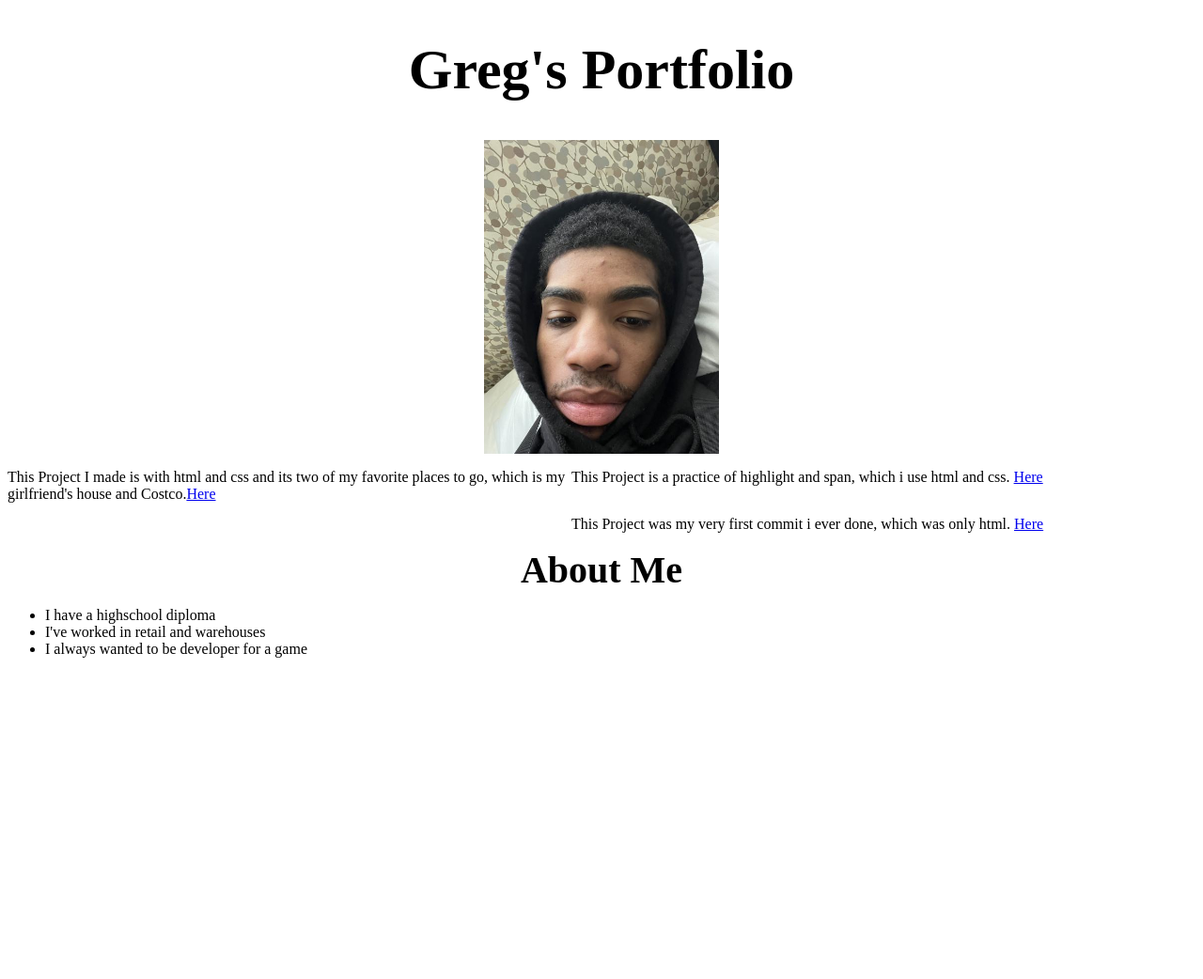
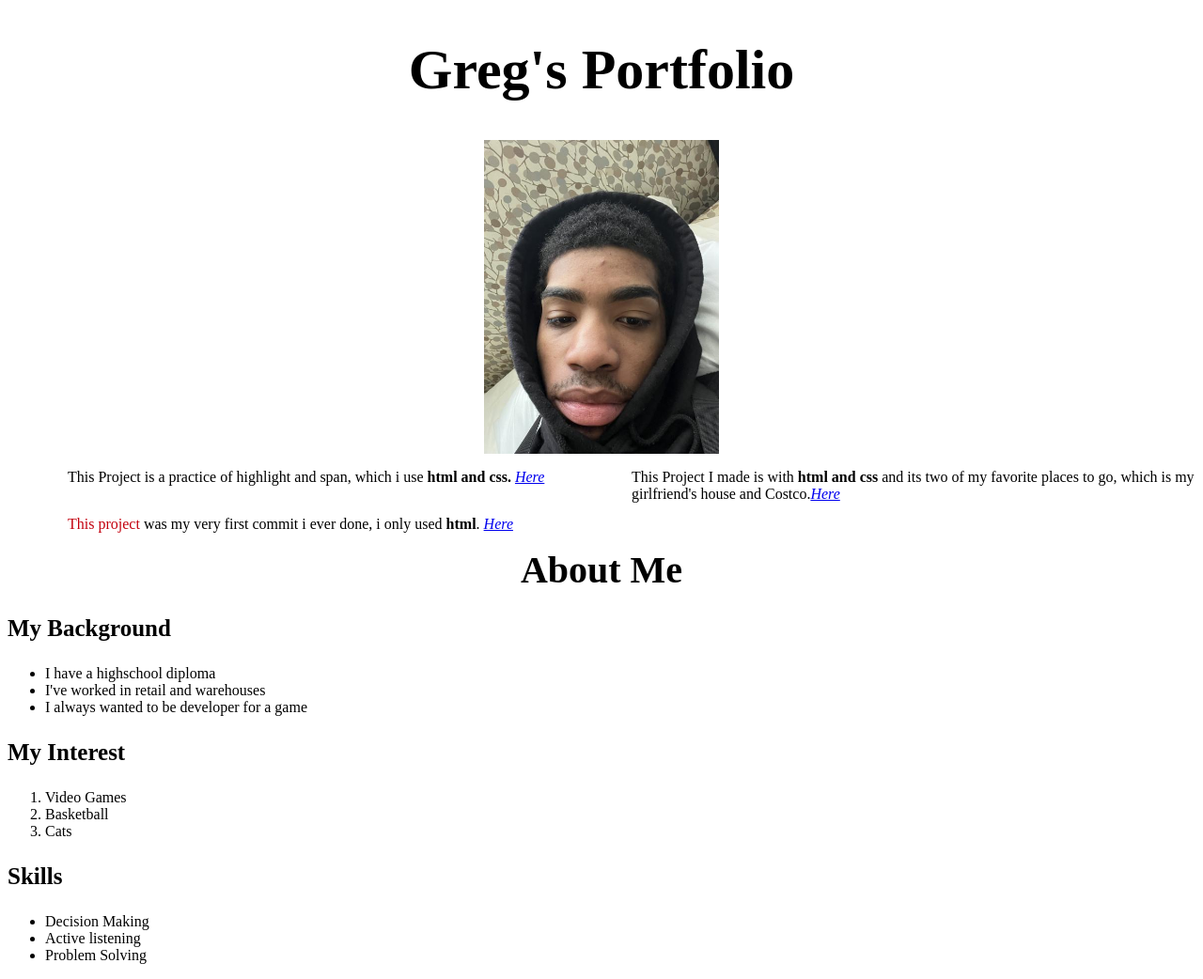
Before and after one commit to GregStillwell/My-Portoflio, a plain HTML site: page index.html in a window 1280 px wide. Shown: the whole page at 94% size. Before the commit the page ends 800 px from the top, so only its background shows below. Drawn offline with Linux system fonts and the light colour scheme.

Commit message:
big code

```diff
--- a/index.html
+++ b/index.html
@@ -12,30 +12,51 @@
   <H1>Greg's Portfolio</H1>
   <img src="IMG_2197.jpg" class="centered-image">
   <div class="columns">
-    <p>This Project I made is with html and css and its two of my favorite places to go, which is my girlfriend's house and Costco.<a
-        href="https://github.com/GregStillwell/Favorite-places/blob/main/favorite-places.html">Here</a>
+    <p>This Project I made is with <strong>html and css</strong> and its two of my favorite places to go, which is my girlfriend's house and Costco.<a
+        href="https://github.com/GregStillwell/Favorite-places/blob/main/favorite-places.html"><em>Here</em></a>
     </p>
   </div>
 
 
   <div class="columns">
-    <p>This Project is a practice of highlight and span, which i use html and css. <a href="https://github.com/GregStillwell/boring1/blob/main/boring-lecture.html">Here</a></p>
+    <p>This Project is a practice of highlight and span, which i use <strong>html and css.</strong> <a href="https://github.com/GregStillwell/boring1/blob/main/boring-lecture.html"><em>Here</em></a></p>
   </div>
 
 
   <div class="columns">
-    <p>This Project was my very first commit i ever done, which was only html. <a href="https://github.com/GregStillwell/hello-world/blob/main/hello-world.html"> Here</a></p>
+    <p><span class="highlight">This project</span> was my very first commit i ever done, i only used <strong>html</strong>. <a href="https://github.com/GregStillwell/hello-world/blob/main/hello-world.html"> <em>Here</em></a></p>
   </div>
 
 
 <H2>About Me</H2>
+
+<H3>My Background</H3>
   <p>
     <ul>
-      <lI>I have a highschool diploma</lI>
-      <li>I've worked in retail and warehouses </li>
-      <li>I always wanted to be developer for a game </li>
-  </ul>
-</p>
+      <li>I have a highschool diploma</li>
+      <li>I've worked in retail and warehouses</li>
+      <li>I always wanted to be developer for a game</li>
+    </ul>
+  </p>
+
+
+<H3>My Interest</H3>
+  <p>
+    <ol>
+      <li>Video Games</li>
+      <li>Basketball</li>
+      <li>Cats</li>
+    </ol>
+  </p>
+
+<H3>Skills</H3>
+  <p>
+    <ul>
+      <li>Decision Making</li>
+      <li>Active listening</li>
+      <li>Problem Solving</li>
+    </ul>
+  </p>
 </body>
 
 </html>
--- a/styles.css
+++ b/styles.css
@@ -13,7 +13,7 @@
 
   .columns  {
     width: 600px;
-    float: left;
+    float: right;
   }
 
   h2  {
@@ -23,3 +23,11 @@
     margin-bottom: auto;
     font-size: 40px;
   }
+
+  h3  {
+    font-size: 25px;
+  }
+
+  .highlight  {
+    color: #c3000e
+  }
```
